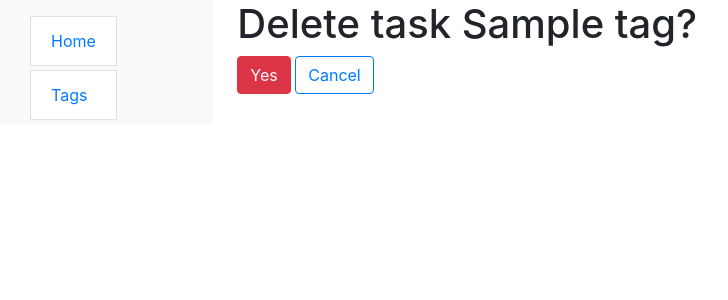
After one commit to anrozhna/Todo-List, a Django app: template templates/tasks/tag_confirm_delete.html in a window 1280 px wide. The commit adds this page. Shown: the top 300 px of the page, without its empty margins (0-728 px from the left). Run offline with Django 5.2, Linux system fonts and the light colour scheme; the template is opened without the code that fills it: most values are stand-ins (such as "Sample title", 1, 10 or a date in 2020); some libraries are stand-ins or nearby versions.

Commit message:
create tag_delete view, template and url

```diff
--- a/tasks/views.py
+++ b/tasks/views.py
@@ -54,3 +54,8 @@ class TagUpdateView(generic.UpdateView):
     model = Tag
     fields = "__all__"
     success_url = reverse_lazy("tasks:tag-list")
+
+
+class TagDeleteView(generic.DeleteView):
+    model = Tag
+    success_url = reverse_lazy("tasks:tag-list")
--- /dev/null
+++ b/templates/tasks/tag_confirm_delete.html
@@ -0,0 +1,13 @@
+{% extends "base.html" %}
+
+{% block content %}
+  <h1>Delete task {{ tag.name }}?</h1>
+  <form action="" method="post">
+    {% csrf_token %}
+
+    <input type="submit" value="Yes" class="btn btn-danger">
+    <a href="{% url 'tasks:tag-list' %}" class="btn btn-outline-primary">
+      Cancel
+    </a>
+  </form>
+{% endblock %}
--- a/templates/tasks/tag_list.html
+++ b/templates/tasks/tag_list.html
@@ -22,7 +22,7 @@
           <a href="{% url 'tasks:tag-update' pk=tag.pk %}" class="btn btn-secondary">Update</a>
         </td>
         <td>
-          <a href="" class="btn btn-secondary">Delete</a>
+          <a href="{% url 'tasks:tag-delete' pk=tag.pk %}" class="btn btn-secondary">Delete</a>
         </td>
       </tr>
     {% endfor %}
```
Also changed, not shown: tasks/urls.py (+7 -1 lines).
